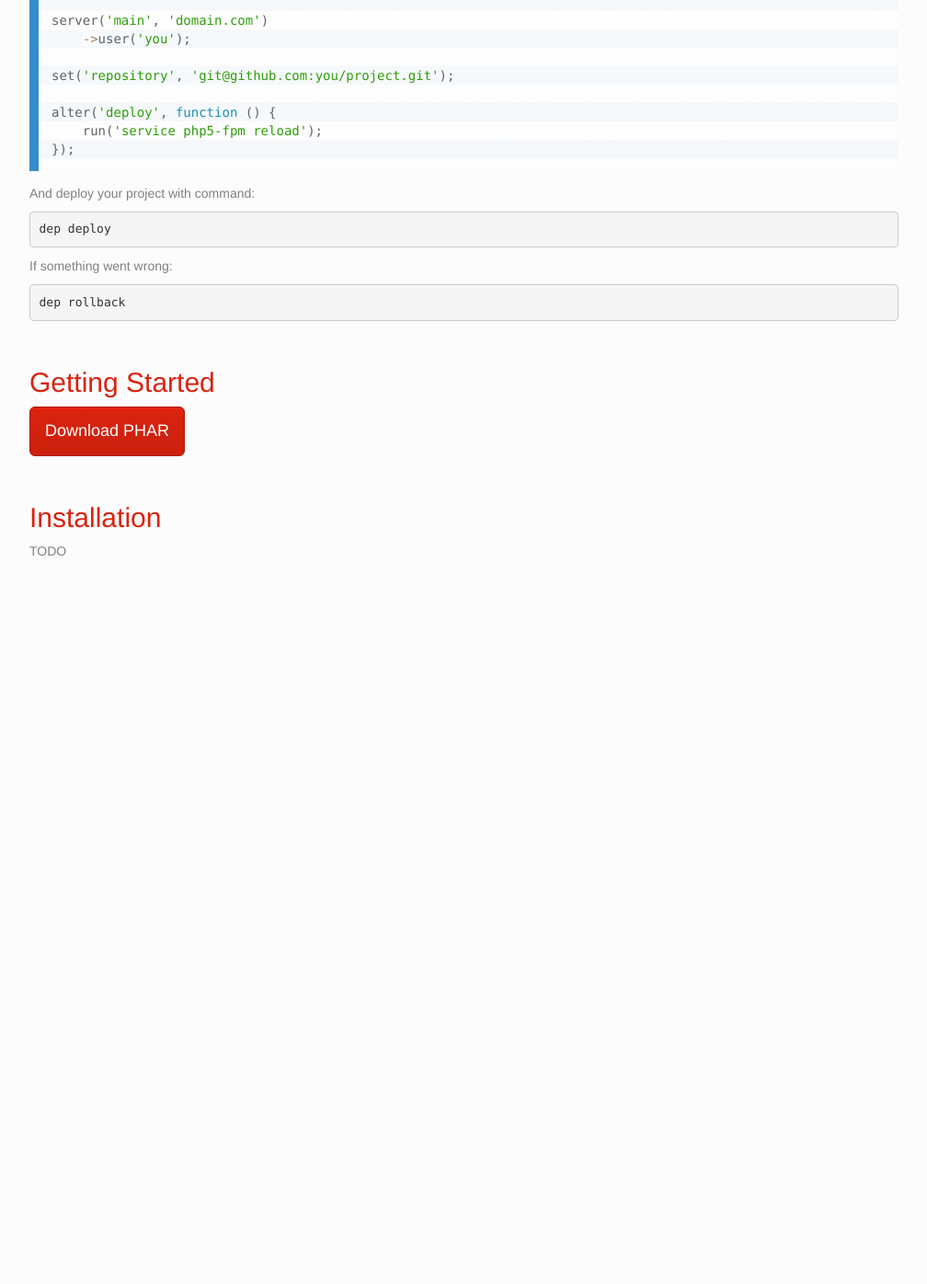
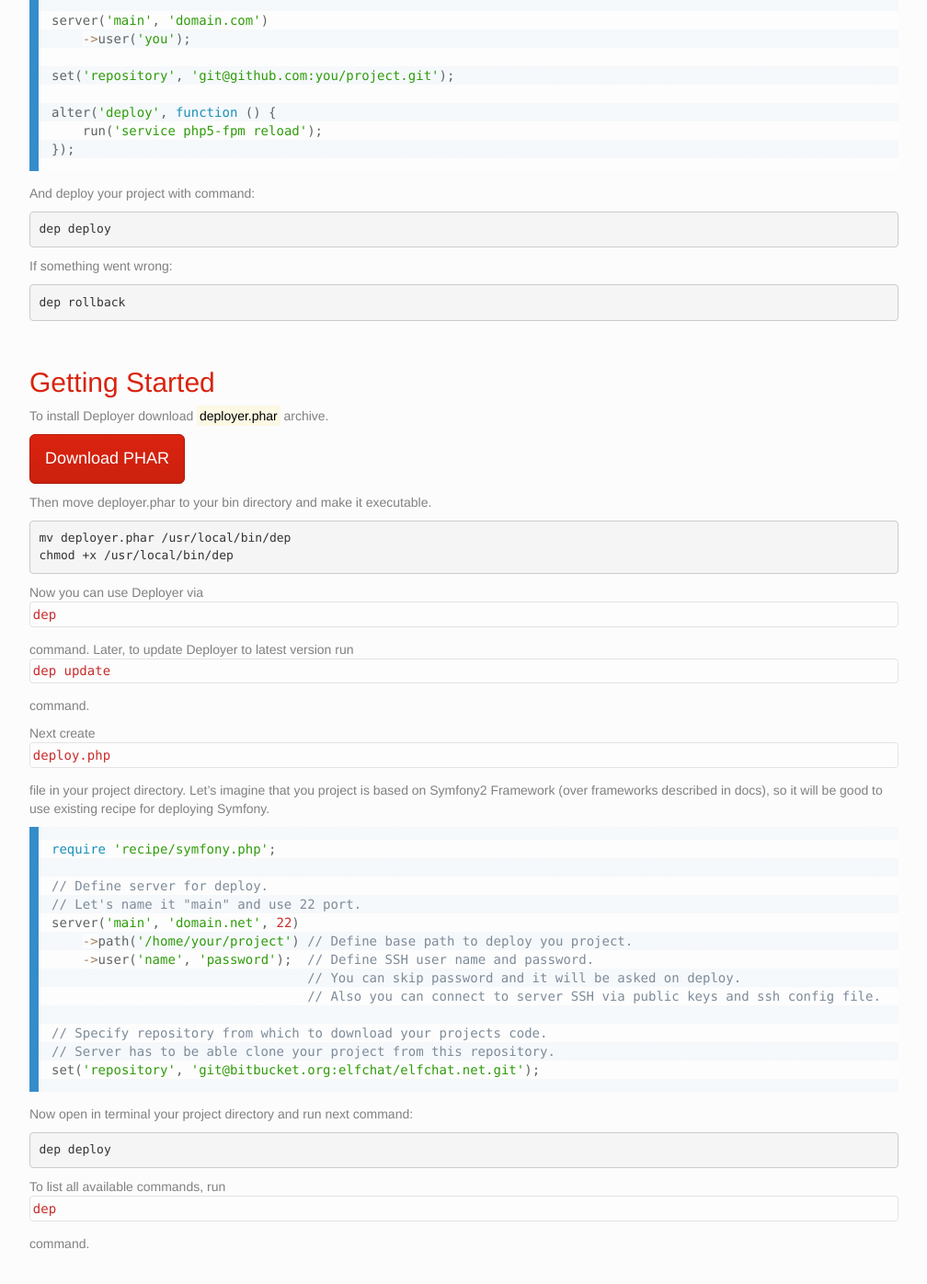
Before and after one commit to deployphp/deployer, a Jekyll site: the page built from index.md, in a window 1280 px wide and 1400 px high, scrolled down 805 px. Shown: the top 1396 px of the window at 92% size, without its empty margins (233-1241 px from the left). Built offline with Jekyll 4.4.1, drawn with Linux system fonts in a browser that asks for light colours; before the commit the page ends 1424 px from its top, so only the background shows below that.

Commit message:
Update Getting Started section :yum:

```diff
--- a/index.md
+++ b/index.md
@@ -41,7 +41,45 @@ dep rollback
 
 <h2><a name="getting-started">Getting Started</a></h2>
 
+To install Deployer download <mark>deployer.phar</mark> archive.
+
 <a class="btn btn-primary btn-lg" href="deployer.phar">Download PHAR</a>
+
+Then move deployer.phar to your bin directory and make it executable.
+
+~~~
+mv deployer.phar /usr/local/bin/dep
+chmod +x /usr/local/bin/dep
+~~~
+
+Now you can use Deployer via `dep` command. Later, to update Deployer to latest version run `dep update` command.
+
+Next create `deploy.php` file in your project directory. Let's imagine that you project is based on Symfony2 Framework
+(over frameworks described in docs), so it will be good to use existing recipe for deploying Symfony.
+
+~~~ php
+require 'recipe/symfony.php';
+
+// Define server for deploy.
+// Let's name it "main" and use 22 port.
+server('main', 'domain.net', 22)
+    ->path('/home/your/project') // Define base path to deploy you project.
+    ->user('name', 'password');  // Define SSH user name and password.
+                                 // You can skip password and it will be asked on deploy.
+                                 // Also you can connect to server SSH via public keys and ssh config file.
+
+// Specify repository from which to download your projects code.
+// Server has to be able clone your project from this repository.
+set('repository', 'git@bitbucket.org:elfchat/elfchat.net.git');
+~~~
+
+Now open in terminal your project directory and run next command:
+
+~~~
+dep deploy
+~~~
+
+To list all available commands, run `dep` command.
 
 <h2><a name="installation">Installation</a></h2>
 
```
